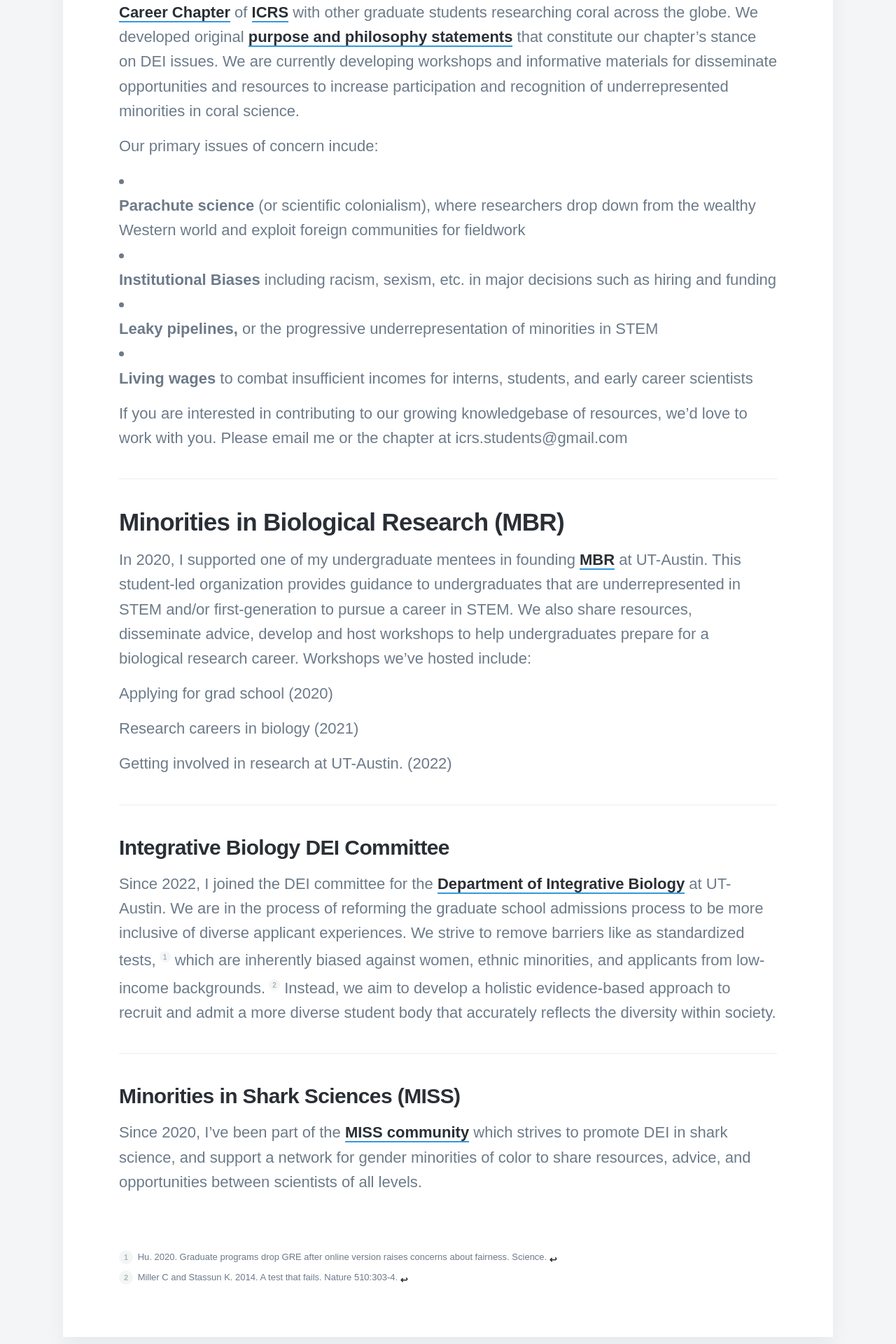
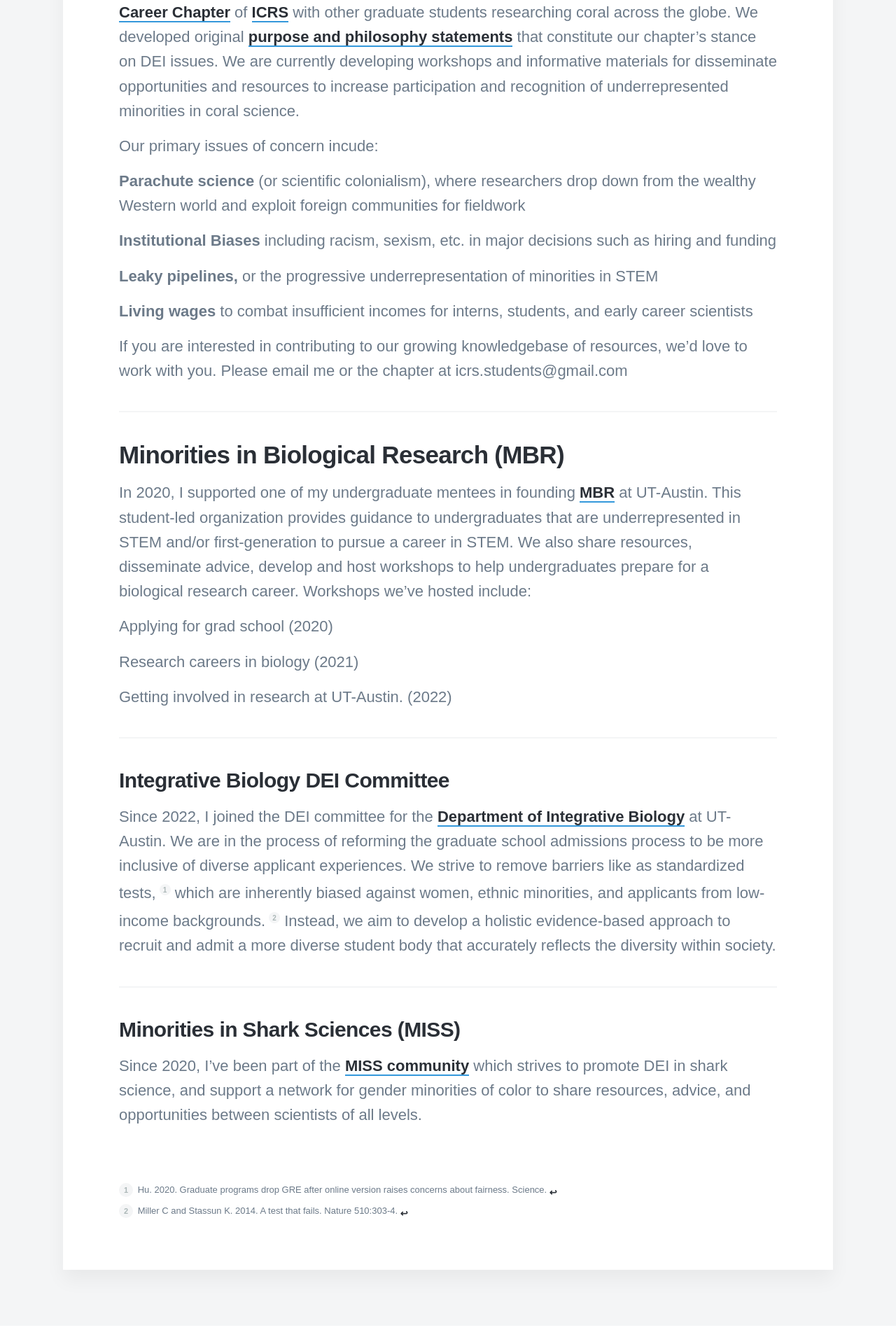
Before and after one commit to kristinaleilani/kristinaleilani.github.io, a Jekyll site: the page built from _pages/dei.md, in a window 1280 px wide. Shown: the part 1697-3617 px from the top of the page at 70% size. Built offline with Jekyll 4.4.1, drawn with Linux system fonts in a browser that asks for light colours; nearby versions of some CDN libraries; some web fonts are replaced.

Commit message:
Update dei.md

```diff
--- a/_pages/dei.md
+++ b/_pages/dei.md
@@ -19,13 +19,13 @@
 
 Our primary issues of concern incude:
 
-* **Parachute science** (or scientific colonialism), where researchers drop down from the wealthy Western world and exploit foreign communities for fieldwork
+  **Parachute science** (or scientific colonialism), where researchers drop down from the wealthy Western world and exploit foreign communities for fieldwork
 
-* **Institutional Biases** including racism, sexism, etc. in major decisions such as hiring and funding
+  **Institutional Biases** including racism, sexism, etc. in major decisions such as hiring and funding
 
-* **Leaky pipelines,** or the progressive underrepresentation of minorities in STEM
+  **Leaky pipelines,** or the progressive underrepresentation of minorities in STEM
 
-* **Living wages** to combat insufficient incomes for interns, students, and early career scientists
+  **Living wages** to combat insufficient incomes for interns, students, and early career scientists
 
 
 
```
